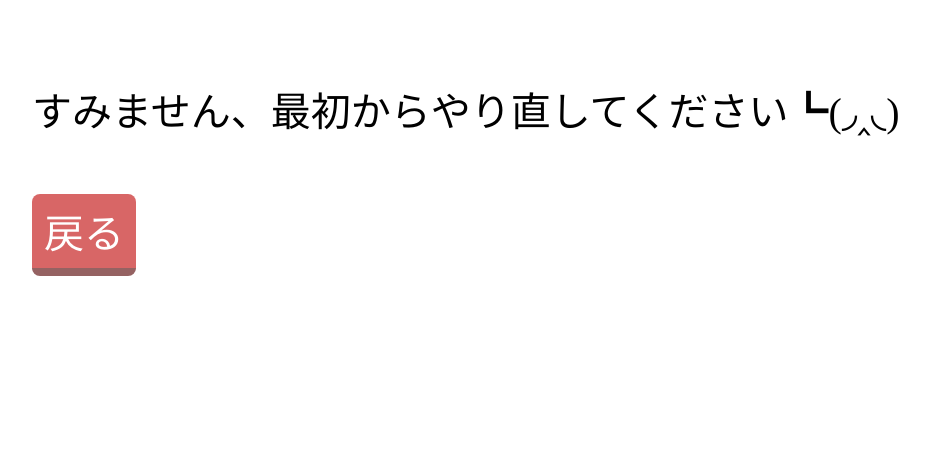
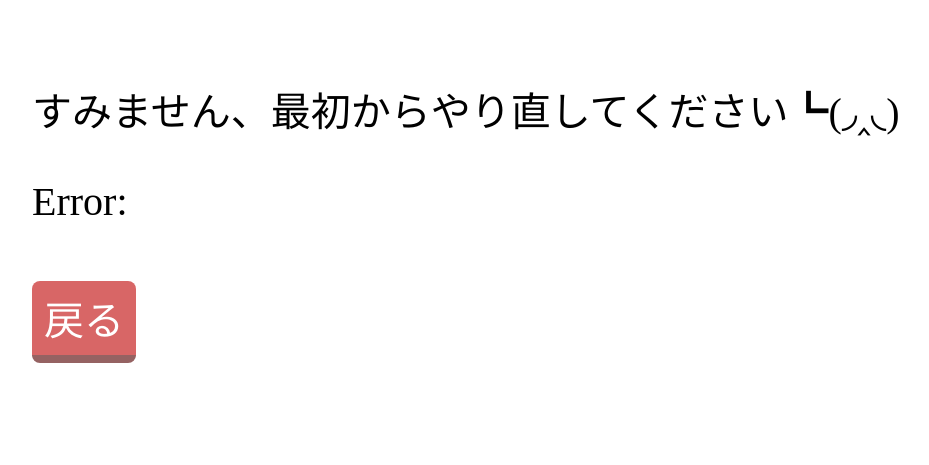
Before and after one commit to 23prime/diet, a Flask app: page /error/ in a window 1280 px wide. Shown: the part 47-512 px from the top of the page, without its empty margins (8-937 px from the left). Run offline with Flask 2, Linux system fonts and the light colour scheme.

Commit message:
Show error message in error page

```diff
--- a/main.py
+++ b/main.py
@@ -46,16 +46,15 @@ def success():
 
     if request.method == 'POST':
         weight = objs[0]
-        return redirect(url_for('error'))
         try:
             msg = request.form['msg']
             weight.update_db()
             Graph().plot_graph()
             Tweet().tweet(msg, '/tmp/weight.png')
             return render_template('success.html')
-        except:
+        except Exception as e:
             weight.delete_rec()
-            return redirect(url_for('error'))
+            return render_template('error', error_msg=e)
 
 @app.route('/error/', methods=['GET'])
 def error():
--- a/templates/error.html
+++ b/templates/error.html
@@ -4,6 +4,10 @@
     <p>
         すみません、最初からやり直してください┗(◞‸◟)
     </p>
+    <p>
+        Error: {{ error_msg }}
+    </p>
+
 
     <a href="/">
         <div class="back">
```
